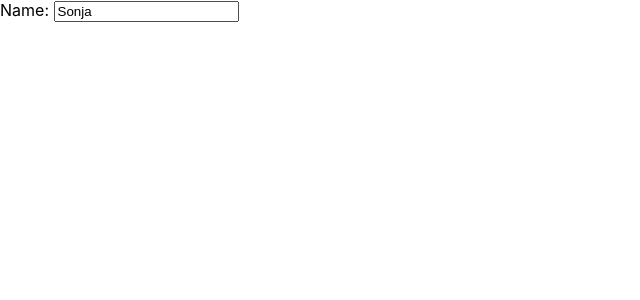
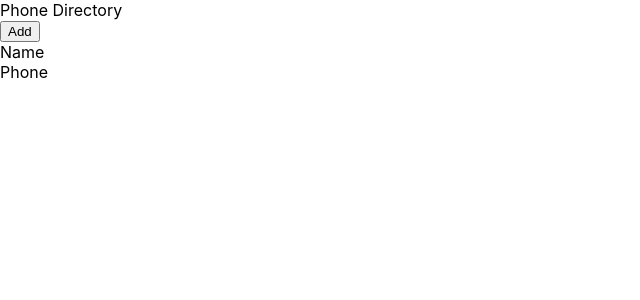
Before and after one commit to SonjaJan/phone-directory, a React (Create React App) app: page / in a window 1280 px wide. Shown: the top 300 px of the page, without its empty margins (0-640 px from the left). Built offline with nearby package versions, Linux system fonts and the light colour scheme.

Commit message:
learning functional and class components
learning functional and class components

```diff
--- a/public/index.html
+++ b/public/index.html
@@ -27,8 +27,10 @@
     <title>React App</title>
   </head>
   <body>
-    <noscript>You need to enable JavaScript to run this app.</noscript>
+
     <div id="root"></div>
+
+    <noscript>You need to enable JavaScripst to run this app.</noscript>
     <!--
       This HTML file is a template.
       If you open it directly in the browser, you will see an empty page.
@@ -38,6 +40,8 @@
 
       To begin the development, run `npm start` or `yarn start`.
       To create a production bundle, use `npm run build` or `yarn build`.
-    -->
+          -->
+
+
   </body>
 </html>
--- a/src/App.js
+++ b/src/App.js
@@ -1,22 +1,26 @@
 import React, { Component } from "react";
+import Header from "./Header";
 
 class App extends Component {
   render() {
+
+
     return (
+
       <div>
-        {/* <div className="header">
-          Phone Directory
-        </div>
+        <Header />
         <button>Add</button>
         <div>
           <span>Name</span><br />
           <span>Phone</span>
-        </div> */}
-        <label htmlFor="name">Name: </label>
-        <input id="name" type="text" placeholder="Type Here" defaultValue="Sonja"/>
+        </div>
+
       </div>
     );
+
   }
 }
 
+
+
 export default App;
--- /dev/null
+++ b/src/Header.js
@@ -0,0 +1,21 @@
+import React, {Component} from 'react';
+
+const Header = function(){
+    return(
+        <div className="header">
+        Phone Directory
+      </div>
+    )
+}
+
+/*class Header extends Component{
+    render() {
+        return(
+            <div className="header">
+                Phone Directory
+            </div>
+        )
+    }
+}*/
+
+export default Header;
```
Also changed, not shown: src/index.js (+9 -4 lines).
